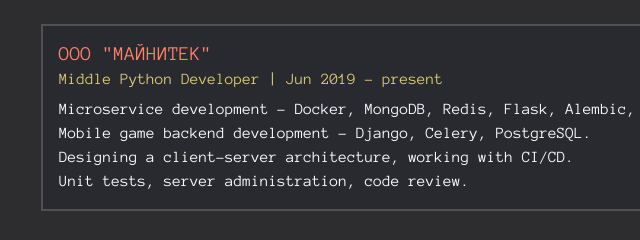
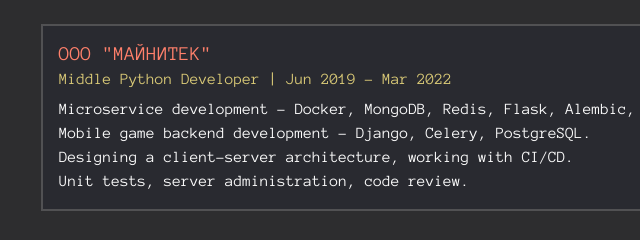
Before and after one commit to aptkzzz/aptkzzz.github.io, a plain HTML site: page index.html in a window 1280 px wide. Shown: the part 422-662 px from the top of the page, 41-681 px from the left. Drawn offline with Linux system fonts and the light colour scheme.

Commit message:
Update index.html

```diff
--- a/index.html
+++ b/index.html
@@ -34,7 +34,7 @@
                     <div class="card">
                         <div class="card-body">
                             <h5 class="card-title">ООО "МАЙНИТЕК"</h5>
-                            <h6 class="card-subtitle mb-2 text-muted">Middle Python Developer | Jun 2019 - present</h6>
+                            <h6 class="card-subtitle mb-2 text-muted">Middle Python Developer | Jun 2019 - Mar 2022</h6>
                             <p class="card-text">
                                 Microservice development - Docker, MongoDB, Redis, Flask, Alembic, SQLAlchemy, RabbitMQ.<br>
                                 Mobile game backend development - Django, Celery, PostgreSQL.<br>
```
